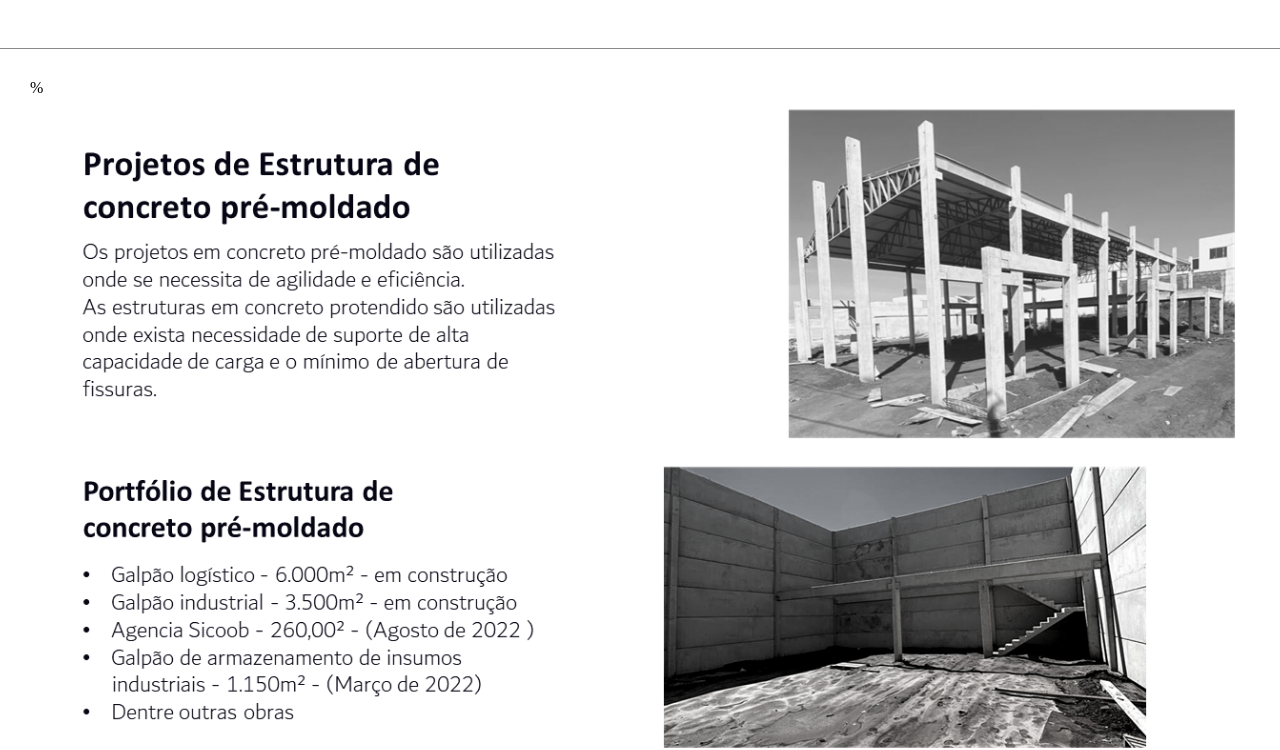
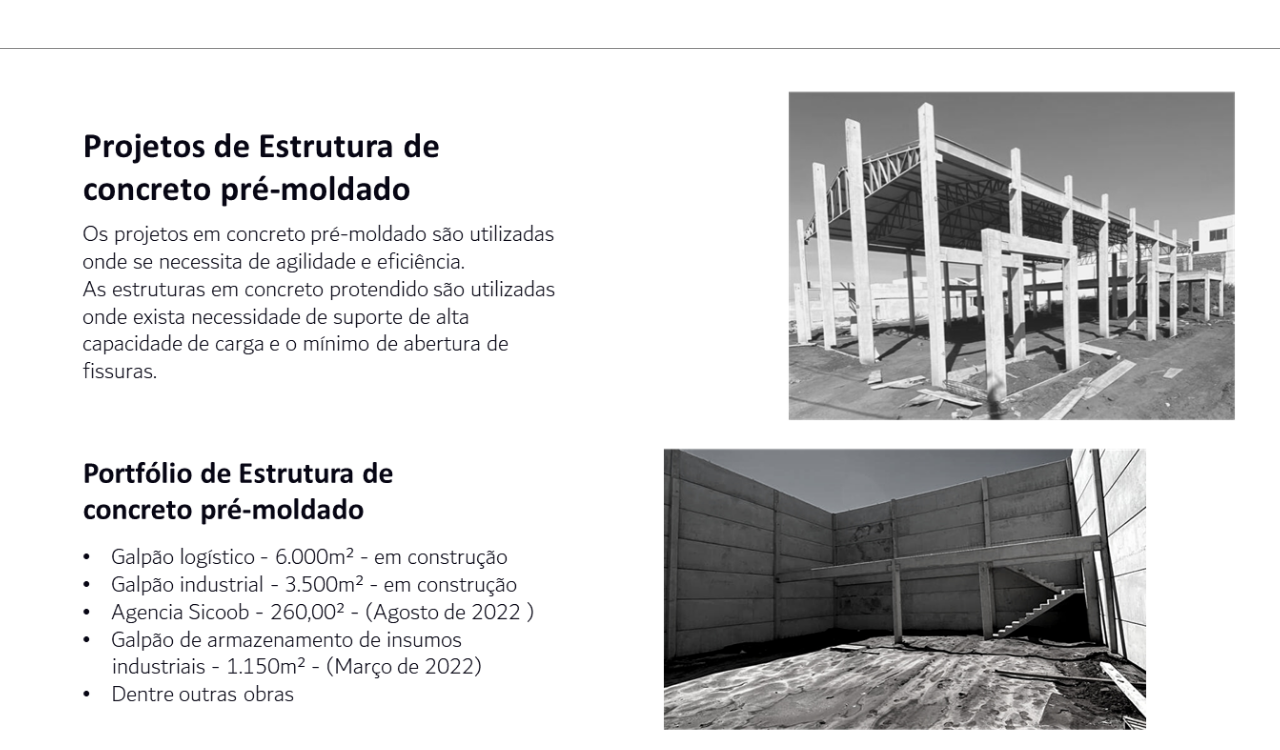
Before and after one commit to RonaldoPinel/portifolio_filipe, a plain HTML site: page index.html in a window 1280 px wide. Shown: the part 2956-3706 px from the top of the page. Drawn offline with Linux system fonts and the light colour scheme.

Commit message:
Update index.html

```diff
--- a/index.html
+++ b/index.html
@@ -66,7 +66,7 @@
         <div>
             <img src="imagens/portifolio4.png">
         </div>
-        <div>%
+        <div>
             <img src="imagens/portifolio5.png">
         </div>
         <div>
```
